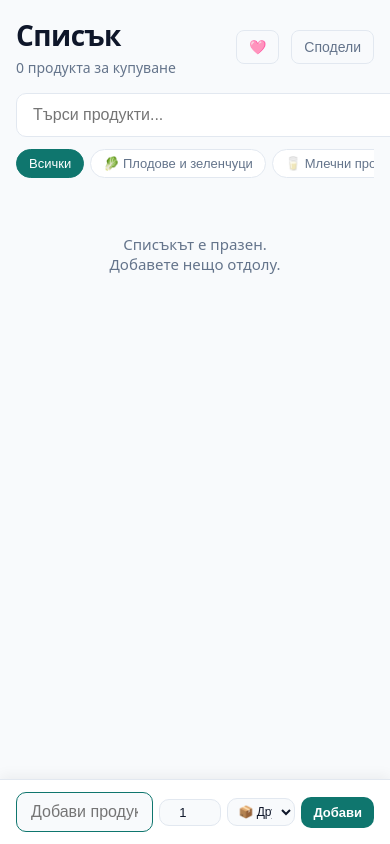
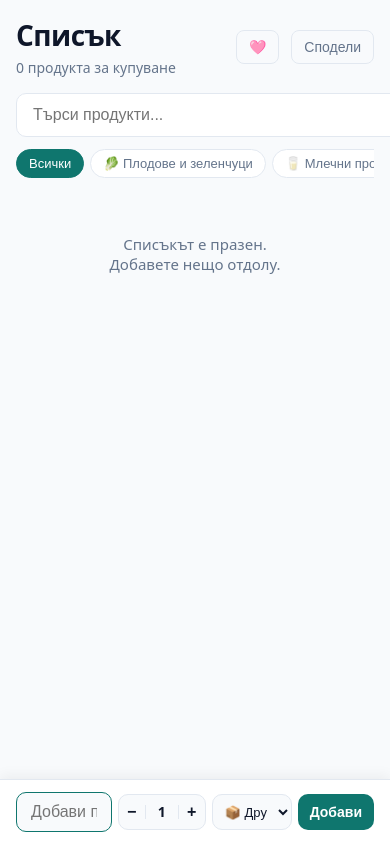
Before and after one commit to georgiivanov0597/shoplist, a React (Vite) app: page / in a window 390 px wide. Built offline with nearby package versions, Linux system fonts and the light colour scheme.

Commit message:
Fix mobile Safari text gluing in stats ('продуктза'); replace qty input with +/- stepper buttons in add bar for better mobile UI and tap targets; make qty stepper, category select and 'Добави' button consistent height (42px base, 36px mobile) for uniform add form

```diff
--- a/src/App.tsx
+++ b/src/App.tsx
@@ -284,7 +284,7 @@ function App() {
           <div>
             <h1 className="title">Списък</h1>
             <p className="stats">
-              {totalRemaining} {totalRemaining === 1 ? 'продукт' : 'продукта'} за купуване
+              {totalRemaining} {totalRemaining === 1 ? 'продукт' : 'продукта'}&nbsp;за&nbsp;купуване
             </p>
           </div>
 
@@ -468,16 +468,25 @@ function App() {
             autoFocus
           />
 
-          <input
-            type="number"
-            value={newQty}
-            onChange={(e) => setNewQty(parseInt(e.target.value) || 1)}
-            min={1}
-            max={99}
-            className="qty-input"
-            style={{ width: '52px' }}
-            aria-label="Количество"
-          />
+          <div className="qty-stepper">
+            <button
+              type="button"
+              onClick={() => setNewQty(Math.max(1, newQty - 1))}
+              className="qty-btn"
+              aria-label="Намали количество"
+            >
+              −
+            </button>
+            <span className="qty-value" aria-label="Количество">{newQty}</span>
+            <button
+              type="button"
+              onClick={() => setNewQty(Math.min(99, newQty + 1))}
+              className="qty-btn"
+              aria-label="Увеличи количество"
+            >
+              +
+            </button>
+          </div>
 
           <select
             value={newCategory}
--- a/src/index.css
+++ b/src/index.css
@@ -428,3 +428,86 @@ body {
 .add-form, .shopping-container {
   overflow-x: hidden;
 }
+
+/* Uniform add bar controls - qty stepper, select, btn same height as each other */
+.qty-stepper {
+  display: flex;
+  align-items: center;
+  background: var(--bg);
+  border: 1px solid var(--border);
+  border-radius: 10px;
+  flex-shrink: 0;
+  overflow: hidden;
+  height: 42px;
+  box-sizing: border-box;
+}
+
+.qty-btn {
+  background: none;
+  border: none;
+  color: var(--text);
+  font-size: 18px;
+  font-weight: 700;
+  padding: 0 10px;
+  cursor: pointer;
+  height: 100%;
+  min-width: 30px;
+  display: flex;
+  align-items: center;
+  justify-content: center;
+  line-height: 1;
+  user-select: none;
+}
+
+.qty-btn:active {
+  background: rgba(0, 0, 0, 0.06);
+}
+
+.qty-value {
+  padding: 0 8px;
+  font-size: 15px;
+  font-weight: 600;
+  min-width: 24px;
+  text-align: center;
+  border-left: 1px solid var(--border);
+  border-right: 1px solid var(--border);
+  line-height: 1;
+}
+
+.add-row .select,
+.add-row .btn,
+.add-row .qty-stepper {
+  height: 42px;
+  box-sizing: border-box;
+}
+
+/* Mobile adjustments for stepper */
+@media (max-width: 480px) {
+  .qty-stepper {
+    height: 36px;
+  }
+  .qty-btn {
+    font-size: 16px;
+    padding: 0 8px;
+    min-width: 26px;
+  }
+  .qty-value {
+    font-size: 14px;
+    padding: 0 6px;
+    min-width: 20px;
+  }
+  .add-row .select,
+  .add-row .btn,
+  .add-row .qty-stepper {
+    height: 36px;
+  }
+  .btn {
+    padding: 8px 12px;
+    font-size: 14px;
+  }
+  .select {
+    max-width: 80px;
+    font-size: 13px;
+    padding: 6px 8px;
+  }
+}
```
